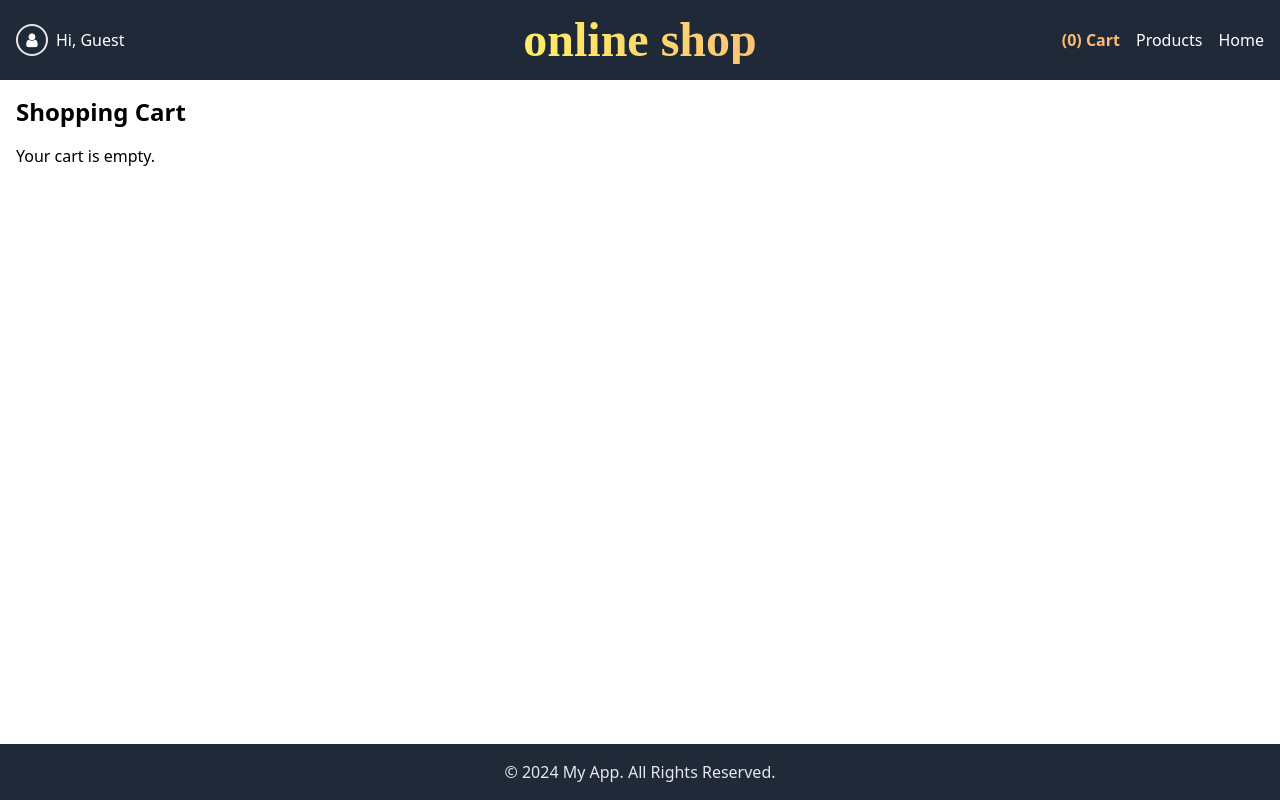
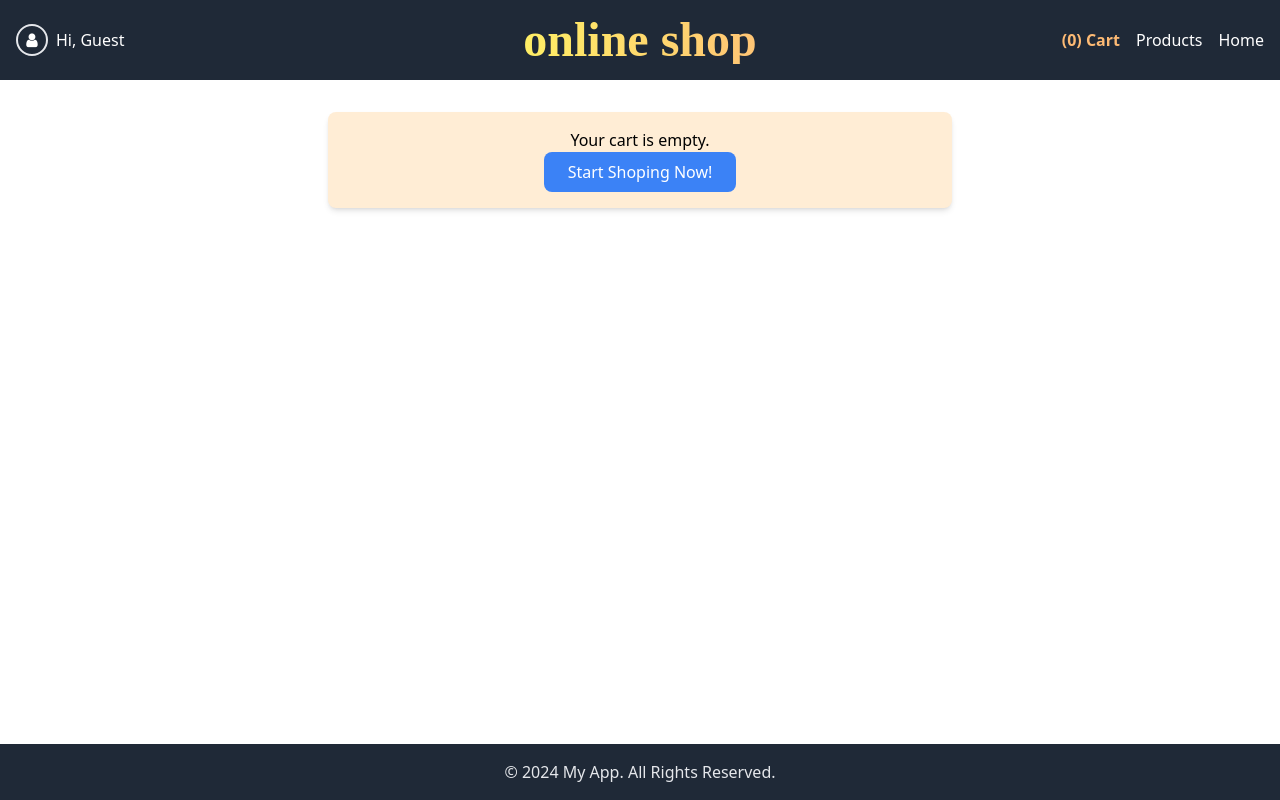
Before and after one commit to SinaAmini90/online-shop, a React (Create React App) app: page /cart in a window 1280 px wide. Built offline with nearby package versions, Linux system fonts and the light colour scheme; no server answers.

Commit message:
add navigate button to cart ehn its empty and some style

```diff
--- a/src/pages/Cart.tsx
+++ b/src/pages/Cart.tsx
@@ -2,22 +2,34 @@ import React from "react";
 import { useSelector } from "react-redux";
 import { RootState } from "../redux/store";
 import CartItem from "../components/CartItem";
+import { useNavigate } from "react-router-dom";
 
 const CartPage: React.FC = () => {
   const cartItems = useSelector((state: RootState) => state.cart.items);
-
   const totalPrice = cartItems.reduce(
     (total, item) => total + item.price * item.quantity,
     0
   );
+  const navigate = useNavigate();
+  const handleClickButton = () => {
+    navigate("/products-list");
+  };
 
   return (
     <div className="p-4">
-      <h1 className="text-2xl font-bold mb-4">Shopping Cart</h1>
       {cartItems.length === 0 ? (
-        <p>Your cart is empty.</p>
+        <div className="flex flex-col items-center justify-center p-4 bg-orange-100 rounded-lg shadow-md w-full sm:w-1/2 mx-auto my-4">
+          <h1>Your cart is empty.</h1>
+          <button
+            onClick={handleClickButton}
+            className="bg-blue-500 text-white py-2 px-6 rounded-lg hover:bg-blue-600 transition duration-300"
+          >
+            Start Shoping Now!
+          </button>
+        </div>
       ) : (
         <div>
+          <h1 className="text-2xl font-bold mb-4">Shopping Cart</h1>
           <table className="w-full border-collapse">
             <thead>
               <tr className="border-b bg-zinc-300">
```
